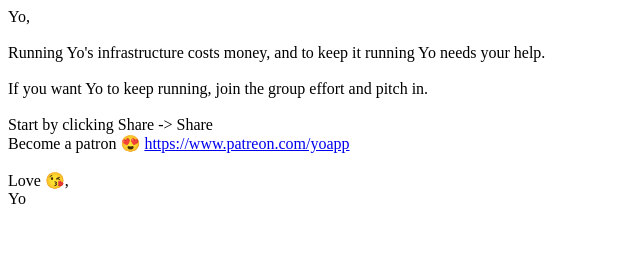
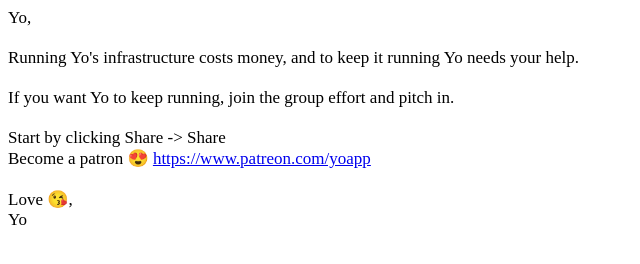
Before and after one commit to YoApp/patreon, a plain HTML site: page index.html in a window 1280 px wide. Shown: the whole page, without its empty margins (0-640 px from the left). Drawn offline with Linux system fonts and the light colour scheme.

Commit message:
Update index.html

```diff
--- a/index.html
+++ b/index.html
@@ -1,5 +1,12 @@
 <html>
   <head>
+    <style>
+
+      body {
+        font-size: 17px;
+      }
+
+    </style>
     <meta name="viewport" content="width=device-width, initial-scale=1">
   </head>
 <body>
```
